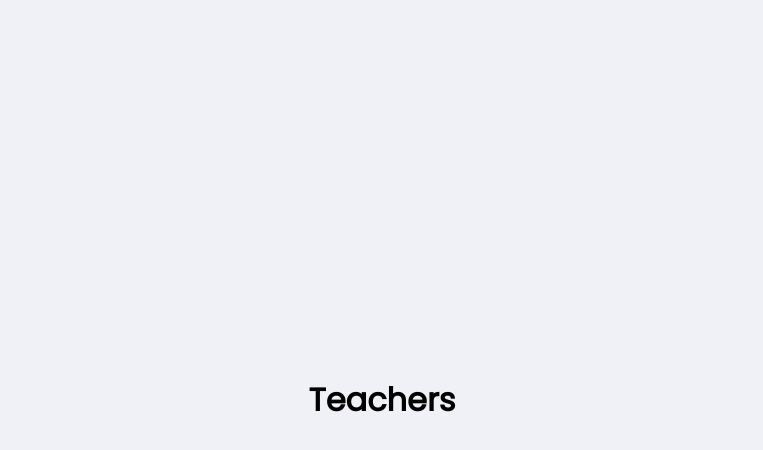
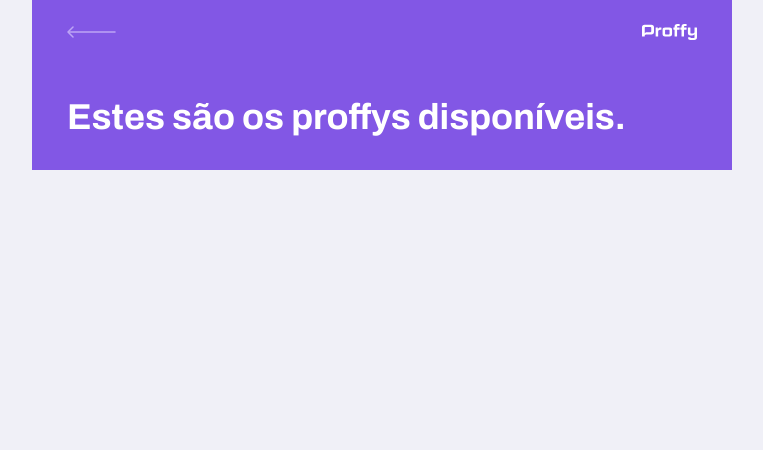
Before and after one commit to xdth/proffy, a React (Create React App) app in the folder web/: page /study in a window 1280 px wide. Shown: the top 450 px of the page, without its empty margins (258-1021 px from the left). Built offline with nearby package versions, Linux system fonts and the light colour scheme.

Commit message:
styling teachers index

```diff
--- a/web/src/pages/Landing/index.tsx
+++ b/web/src/pages/Landing/index.tsx
@@ -1,3 +1,6 @@
+import React from 'react';
+import { Link } from 'react-router-dom';
+
 import logoImg from '../../assets/images/logo.svg';
 import landingImg from '../../assets/images/landing.svg';
 
@@ -7,7 +10,6 @@ import purpleHeartIcon from '../../assets/images/icons/purple-heart.svg';
 
 import './styles.css';
 
-import React from 'react';
 
 function Landing(){
   return (
@@ -25,14 +27,14 @@ function Landing(){
         />
 
         <div className="buttons-container">
-          <a href="/" className="study">
+          <Link to="/study" className="study">
             <img src={studyIcon} alt="Estudar"/>
             Estudar
-          </a>
-          <a href="/" className="give-classes">
+          </Link>
+          <Link to="/give-classes" className="give-classes">
             <img src={giveClassesIcon} alt="Dar aulas"/>
             Dar aulas
-          </a>
+          </Link>
         </div>
 
         <span className="total-connections">
--- a/web/src/pages/TeacherList/index.tsx
+++ b/web/src/pages/TeacherList/index.tsx
@@ -1,8 +1,27 @@
 import React from 'react';
+import { Link } from 'react-router-dom';
+
+import logoImg from '../../assets/images/logo.svg';
+import backIcon from '../../assets/images/icons/back.svg';
+
+import './styles.css';
 
 function TeacherList() {
   return (
-    <h1>Teachers</h1>
+    <div id="page-teacher-list" className="container">
+      <header className="page-header">
+        <div className="top-bar-container">
+          <Link to="/">
+            <img src={backIcon} alt="voltar"/>
+          </Link>
+          <img src={logoImg} alt="Proffy"/>
+        </div>
+
+        <div className="header-content">
+          <strong>Estes são os proffys disponíveis.</strong>
+        </div>
+      </header>
+    </div>
   );
 }
 
--- /dev/null
+++ b/web/src/pages/TeacherList/styles.css
@@ -0,0 +1,46 @@
+#page-teacher-list {
+  width: 100vw;
+  height: 100vh;
+}
+
+.page-header {
+  display: flex;
+  flex-direction: column;
+  background-color: var(--color-primary);
+}
+
+.page-header .top-bar-container {
+  width: 90%;
+  margin: 0 auto;
+  display: flex;
+  justify-content: space-between;
+  align-items: center;
+  color: var(--color-text-in-primary);
+  padding:  1.6rem 0;
+}
+
+.page-header .top-bar-container a {
+  height: 3.2rem;
+  transition: opacity 0.2s;
+}
+
+.page-header .top-bar-container a:hover {
+  opacity: 0.6;
+}
+
+.page-header .top-bar-container > img {
+  height: 1.6rem;
+}
+
+.page-header .header-content {
+  width: 90%;
+  margin: 0 auto;
+  position: relative;
+  margin: 3.2rem auto;
+}
+
+.page-header .header-content strong {
+  font: 700 3.6rem Archivo;
+  line-height: 4.2rem;
+  color: var(--color-title-in-primary);
+}
```
